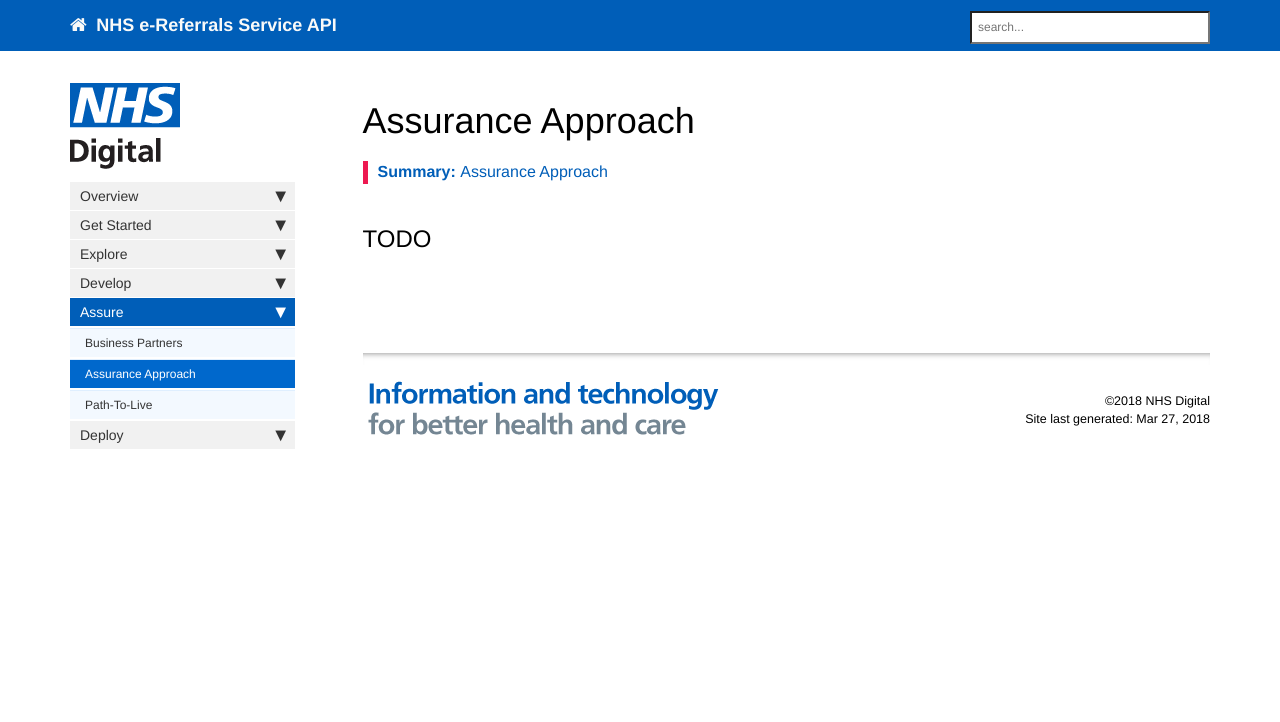
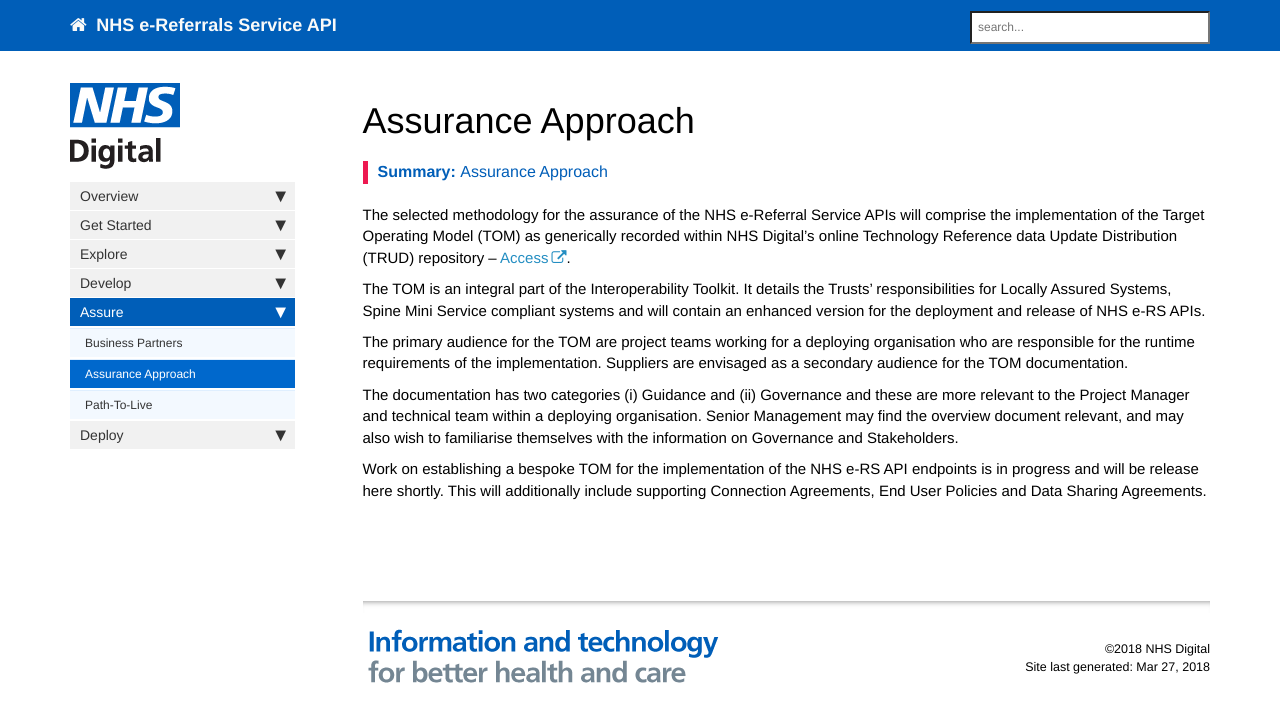
Before and after one commit to wurble369/websitetest, a Jekyll site: the page built from pages/assure/assure_assurance_approach.md, in a window 1280 px wide. Shown: the top 722 px of the page. Built offline with Jekyll 4.4.1, drawn with Linux system fonts in a browser that asks for light colours; nearby versions of some CDN libraries; comment, search, counter and statistics services are not loaded.

Commit message:
Assurance content

```diff
--- a/pages/assure/assure_assurance_approach.md
+++ b/pages/assure/assure_assurance_approach.md
@@ -7,4 +7,12 @@ permalink: /assure_assurance_approach.html
 summary: "Assurance Approach"
 ---
 
-## TODO ##
+The selected methodology for the assurance of the NHS e-Referral Service APIs will comprise the implementation of the Target Operating Model (TOM) as generically recorded within NHS Digital’s  online Technology Reference data Update Distribution (TRUD) repository – [Access](https://isd.digital.nhs.uk/trud3/user/guest/group/0/home).
+
+The TOM is an integral part of the Interoperability Toolkit. It details the Trusts’ responsibilities for Locally Assured Systems, Spine Mini Service compliant systems and will contain an enhanced version for the deployment and release of NHS e-RS APIs.
+
+The primary audience for the TOM are project teams working for a deploying organisation who are responsible for the runtime requirements of the implementation. Suppliers are envisaged as a secondary audience for the TOM documentation.
+
+The documentation has two categories (i) Guidance and (ii) Governance and these are more relevant to the Project Manager and technical team within a deploying organisation. Senior Management may find the overview document relevant, and may also wish to familiarise themselves with the information on Governance and Stakeholders.
+
+Work on establishing a bespoke TOM for the implementation of the NHS e-RS API endpoints is in progress and will be release here shortly. This will additionally include supporting Connection Agreements, End User Policies and Data Sharing Agreements.
```
